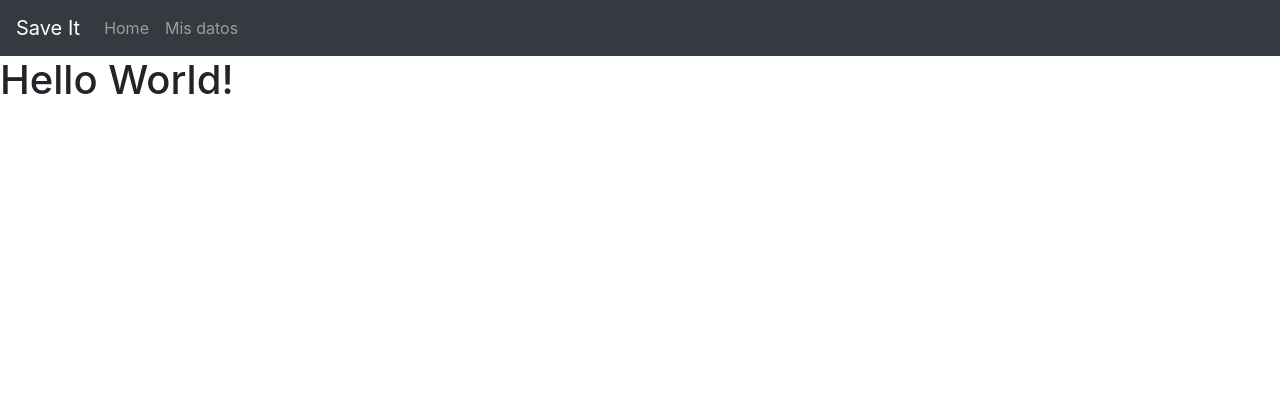
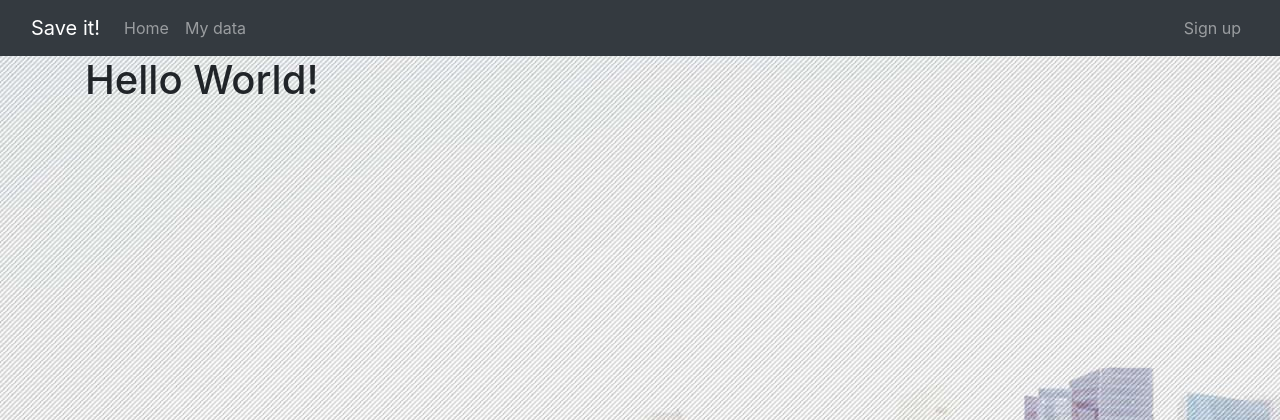
Before and after one commit to MarkFortes/Save-it, a PHP site: page / in a window 1280 px wide. Shown: the top 420 px of the page. Run offline with PHP 8.4, Linux system fonts and the light colour scheme; some libraries are stand-ins or nearby versions.

Commit message:
Navbar changes

```diff
--- a/css/styles.css
+++ b/css/styles.css
@@ -0,0 +1,3 @@
+body{
+    background-image: url("../img/wallpaper_save_it.jpg");
+}
--- a/index.php
+++ b/index.php
@@ -1,9 +1,9 @@
 <?php
     require_once("plantillas/header.php");
 ?>
-
-    <h1>Hello World!</h1>
-
+    <div class="container">
+        <h1>Hello World!</h1>
+    </div>
 <?php
     require_once("plantillas/footer.php");
 ?>
--- a/plantillas/header.php
+++ b/plantillas/header.php
@@ -11,15 +11,22 @@
 </head>
 <body>
     <nav class="navbar navbar-expand-sm navbar-dark bg-dark">
-        <ul class="navbar-nav">
-            <li class="nav-item">
-                <a class="navbar-brand" href="#">Save It</a>
-            </li>
+        <div class="container-fluid"> <!--Expands the whole navbar along the width page-->
+            <a class="navbar-brand" href="#">Save it!</a>
+            <!--Left navbar-->
+            <ul class="navbar-nav mr-auto">
                 <li class="nav-item">
                     <a class="nav-link" href="#">Home</a>
                 </li>
                 <li class="nav-item">
-                <a class="nav-link" href="#">Mis datos</a>
+                    <a class="nav-link" href="#">My data</a>
                 </li>
             </ul>
+            <!--Right navbar-->
+            <ul class="navbar-nav ml-auto">
+                <li class="nav-item">
+                    <a class="nav-link" href="#">Sign up</a>
+                </li>
+            </ul>
+        </div>
     </nav>
```
Also changed, not shown: img/wallpaper_save_it.jpg (added). Lines whose indentation alone changed are shown as unchanged.
